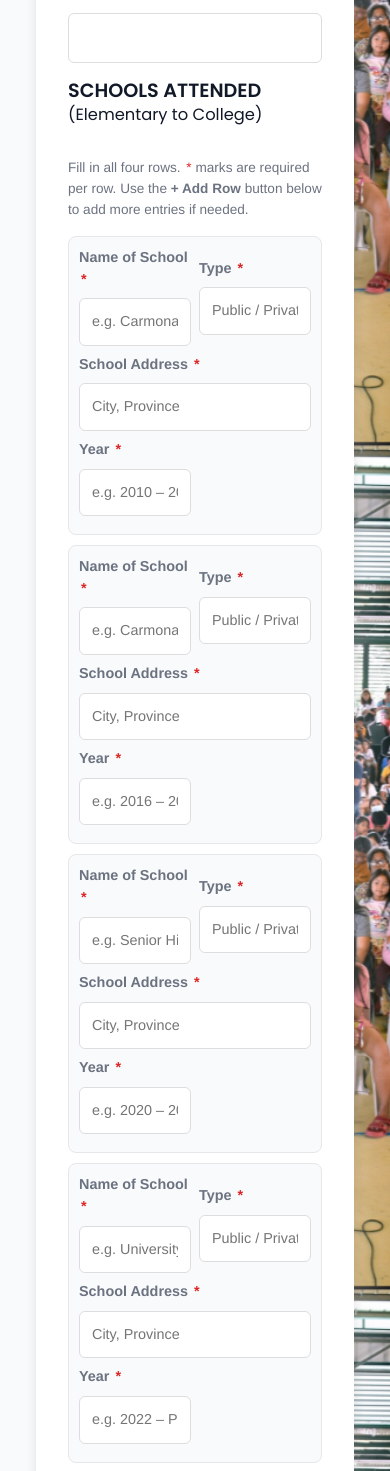
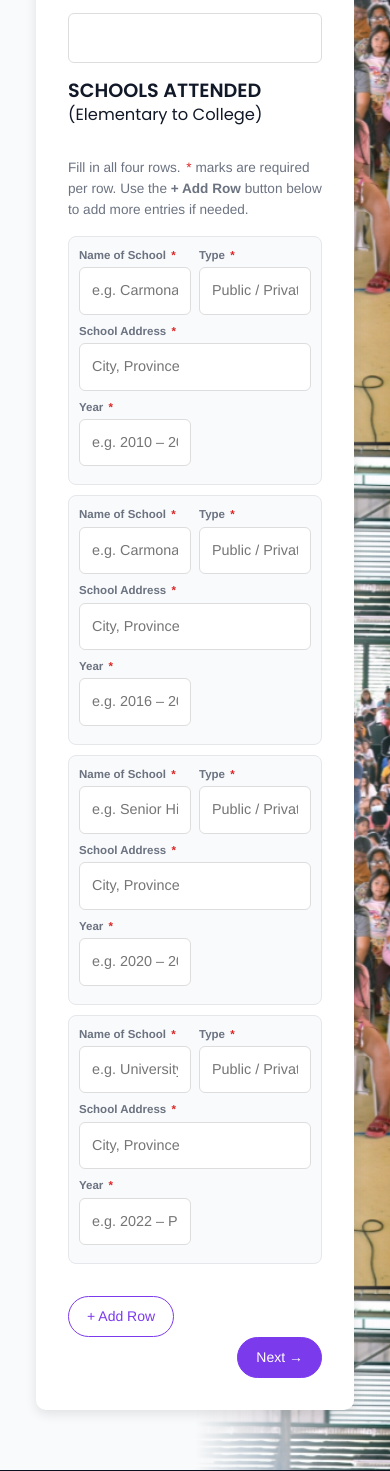
Before and after one commit to o-timothy-o/edugrant, a Django app: page /programs/apply/1/ in a window 390 px wide. Shown: the part 2933-4404 px from the top of the page. Run offline with Django 5.2, Linux system fonts and the light colour scheme; a user stored in the database is signed in; data comes from the database, SQL or seed files in the repository; tables that the repository leaves empty hold one stand-in row (values such as "Sample post"); data that the repository does not hold is empty.

Commit message:
Fix the form for academic history

```diff
--- a/backend/static/css/main.css
+++ b/backend/static/css/main.css
@@ -1283,7 +1283,7 @@ body {
   justify-content: center;
 }
 
-.school-mobile-label {
+.application-form .school-mobile-label {
   display: none;
 }
 
@@ -2645,7 +2645,7 @@ body {
     justify-content: flex-end;
   }
 
-  .school-mobile-label {
+  .application-form .school-mobile-label {
     display: block;
     font-size: 0.72rem;
     font-weight: 600;
--- a/backend/templates/base.html
+++ b/backend/templates/base.html
@@ -7,7 +7,7 @@
     <title>{% block title %}EduGrant{% endblock %}</title>
     <link rel="icon" type="image/png" href="{% static 'img/edugrant_logo.png' %}">
     <link href="https://cdn.jsdelivr.net/npm/bootstrap@5.3.3/dist/css/bootstrap.min.css" rel="stylesheet" integrity="sha384-QWTKZyjpPEjISv5WaRU9OFeRpok6YctnYmDr5pNlyT2bRjXh0JMhjY6hW+ALEwIH" crossorigin="anonymous">
-    <link rel="stylesheet" href="{% static 'css/main.css' %}?v=26" />
+    <link rel="stylesheet" href="{% static 'css/main.css' %}?v=27" />
     <link rel="preconnect" href="https://fonts.googleapis.com">
     <link rel="preconnect" href="https://fonts.gstatic.com" crossorigin>
     <link href="https://fonts.googleapis.com/css2?family=Roboto+Slab:wght@700&family=Poppins:wght@400;600&display=swap" rel="stylesheet">
```
